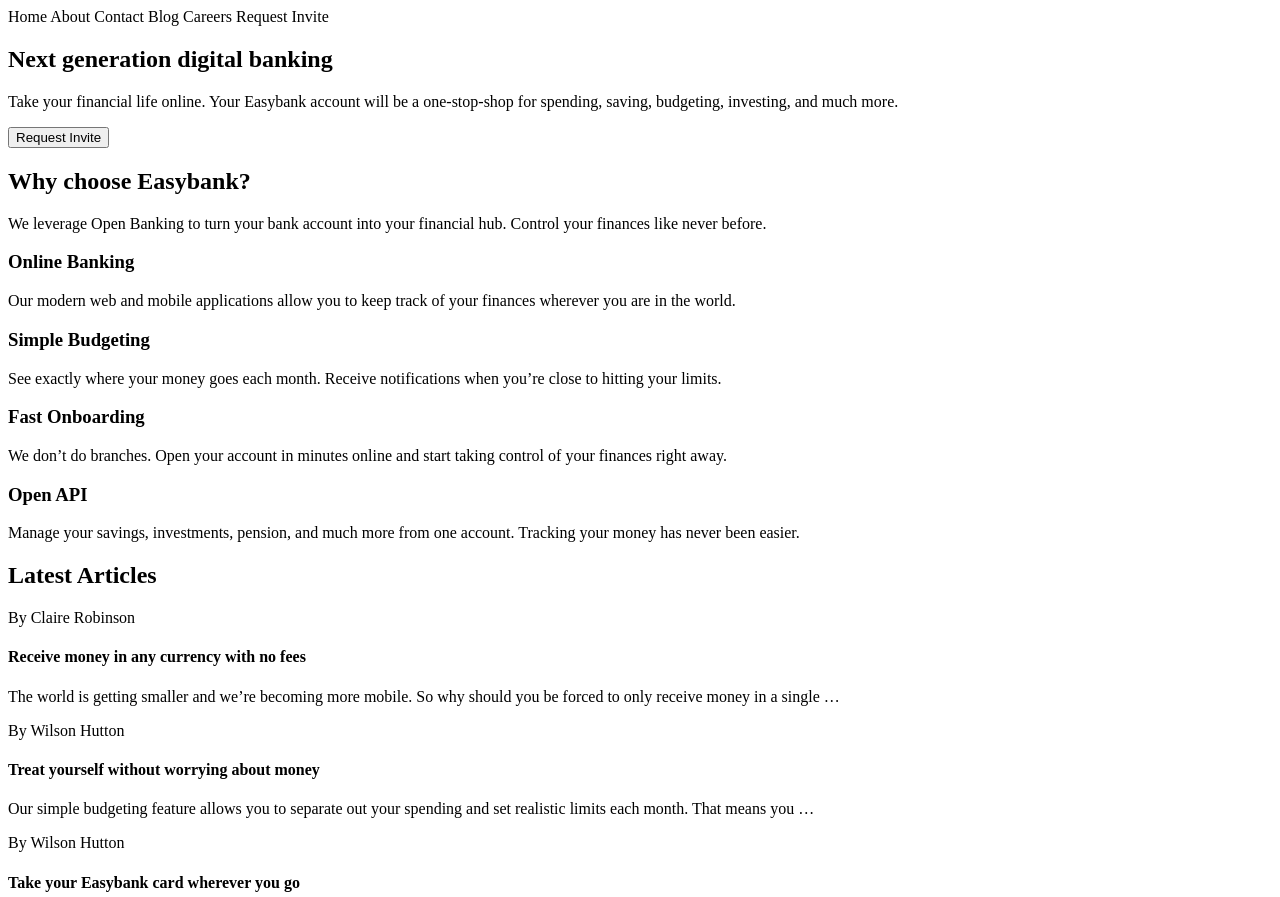
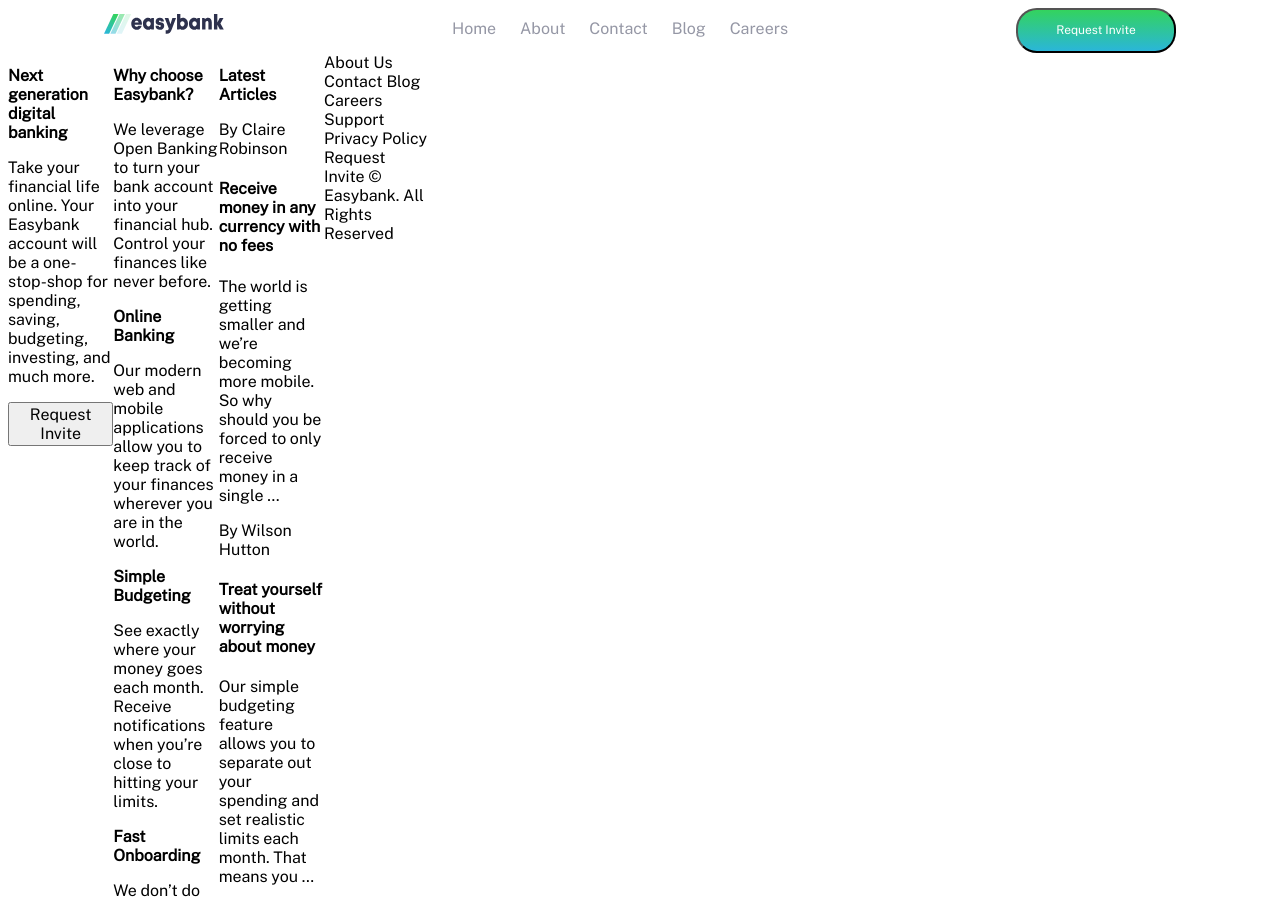
Before and after one commit to roadblock37/easyBank, a website: page index.html in a window 1280 px wide. Shown: the top 897 px of the page. Drawn offline with nearby package versions, Linux system fonts and the light colour scheme.

Commit message:
styled nav bar

```diff
--- a/CSS/desktop.css
+++ b/CSS/desktop.css
@@ -0,0 +1,48 @@
+* {
+    font-family: 'public sans', sans-serif;
+    font-size: 16px;
+}
+
+body {
+    display: grid;
+    grid-template-columns: repeat(12, 1fr);
+
+}
+
+/* nav bar */
+nav {
+    grid-column: 1 / span 12;
+    display: flex;
+    justify-content: space-between;
+    align-items: baseline;
+}
+
+/* invite button in nav bar */
+nav button {
+    border-radius: 1.3rem;
+    height: 2.8rem;
+    width: 10rem;
+    margin-right: 6rem;
+    color: #ffffff;
+    font-size: .75rem;
+    background: linear-gradient(#33D35E, #2AB6D9);
+}
+
+.navLinks {
+    display: flex;
+    flex-direction: row;
+    width: 21rem;
+    justify-content: space-between;
+    font-size: .75rem;
+}
+
+a:link {
+    text-decoration: none;
+    color: #9597A5;
+}
+
+/* company logo */
+.logo {
+    margin-left: 6rem;
+    max-width: 100%;
+}
--- a/index.html
+++ b/index.html
@@ -5,32 +5,37 @@
   <meta name="viewport" content="width=device-width, initial-scale=1.0"> <!-- displays site properly based on user's device -->
 
   <link rel="icon" type="image/png" sizes="32x32" href="./images/favicon-32x32.png">
+  <link rel="stylesheet" type="text/css" href="./CSS/desktop.css">
+  <link rel="preconnect" href="https://fonts.googleapis.com">
+<link rel="preconnect" href="https://fonts.gstatic.com" crossorigin>
+<link href="https://fonts.googleapis.com/css2?family=Public+Sans&display=swap" rel="stylesheet">
 
   <title>Frontend Mentor | Easybank landing page</title>
 
-  <!-- Feel free to remove these styles or customise in your own stylesheet 👍 -->
-  <style>
-    .attribution { font-size: 11px; text-align: center; }
-    .attribution a { color: hsl(228, 45%, 44%); }
-  </style>
+
 </head>
 <body>
   <nav>
-    Home
-  About
-  Contact
-  Blog
-  Careers
-  Request Invite
+    <img src="./images/logo.svg" width="120px" height="20px" class="logo">
+    <div class="navLinks">
+      <a href="#">Home</a>
+      <a href="#">About</a>
+      <a href="#">Contact</a>
+      <a href="#">Blog</a>
+      <a href="#">Careers</a>
+    </div>
+    <button>Request Invite</button>
   </nav>
 
-  <section>
-    <h1>Next generation digital banking</h1>
+  <section class="introSection">
+    <div>
+      <h1>Next generation digital banking</h1>
     <p>
       Take your financial life online. Your Easybank account will be a one-stop-shop
       for spending, saving, budgeting, investing, and much more.
     </p>
     <button>Request Invite</button>
+    </div>
   </section>
 
   <section>
```
